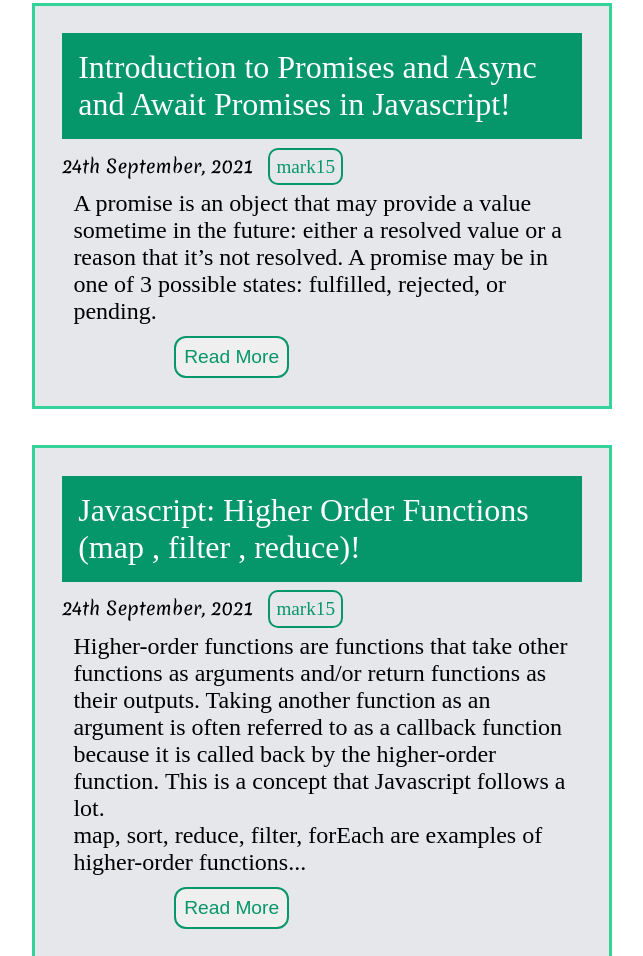
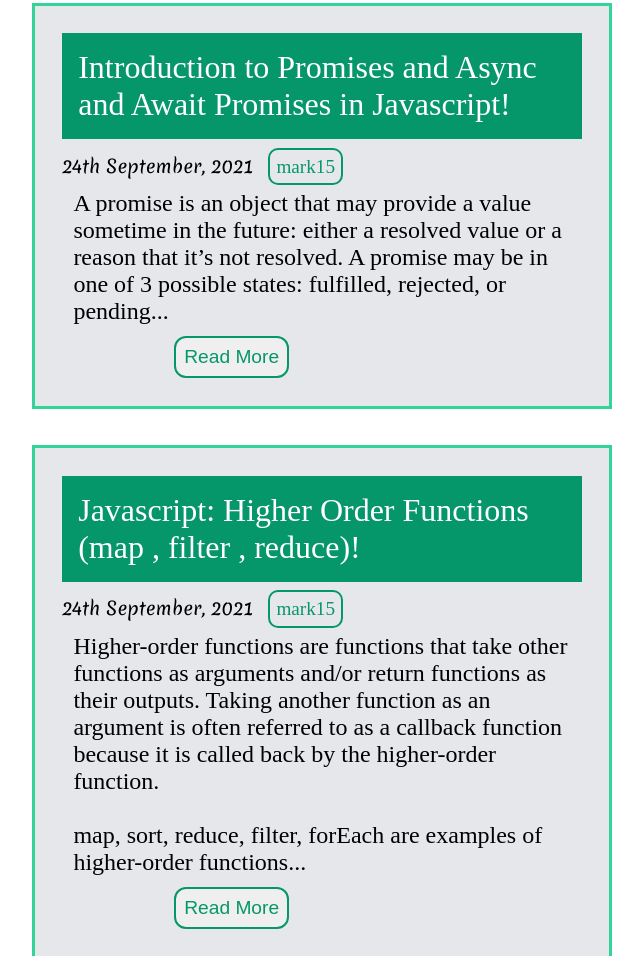
Before and after one commit to ranitasahaa1230/Portfolio, a plain HTML site: page blogs.html in a window 1280 px wide. Shown: the part 190-1146 px from the top of the page, without its empty margins (318-961 px from the left). Drawn offline with Linux system fonts and the light colour scheme; a web font is replaced by a local one.

Commit message:
update blogs

```diff
--- a/blogs.html
+++ b/blogs.html
@@ -28,7 +28,7 @@
             <p class="art">Introduction to Promises and Async and Await Promises in Javascript!</p>
             <small><span class="cur">24th September, 2021&nbsp; </span><span class="mark">mark15</span></small>
 
-            <p class="desc">A promise is an object that may provide a value sometime in the future: either a resolved value or a reason that it’s not resolved. A promise may be in one of 3 possible states: fulfilled, rejected, or pending.</p>
+            <p class="desc">A promise is an object that may provide a value sometime in the future: either a resolved value or a reason that it’s not resolved. A promise may be in one of 3 possible states: fulfilled, rejected, or pending...</p>
 
               <a href="https://saharanitaa.hashnode.dev/introduction-to-promises-and-async-and-await-promises-in-javascript" target="_blank"><button class="read">Read More</button></a>
         </div>
@@ -39,7 +39,7 @@
             <small><span class="cur">24th September, 2021&nbsp; </span><span class="mark">mark15</span></small>
 
             <p class="desc">Higher-order functions are functions that take other functions as arguments and/or return functions as their outputs.
-              Taking another function as an argument is often referred to as a callback function because it is called back by the higher-order function. This is a concept that Javascript follows a lot.<br>
+              Taking another function as an argument is often referred to as a callback function because it is called back by the higher-order function.<br><br>
               map, sort, reduce, filter, forEach are examples of higher-order functions...</p>
 
               <a href="https://saharanitaa.hashnode.dev/javascript-higher-order-functions-map-filter-reduce" target="_blank"><button class="read">Read More</button></a>
```
